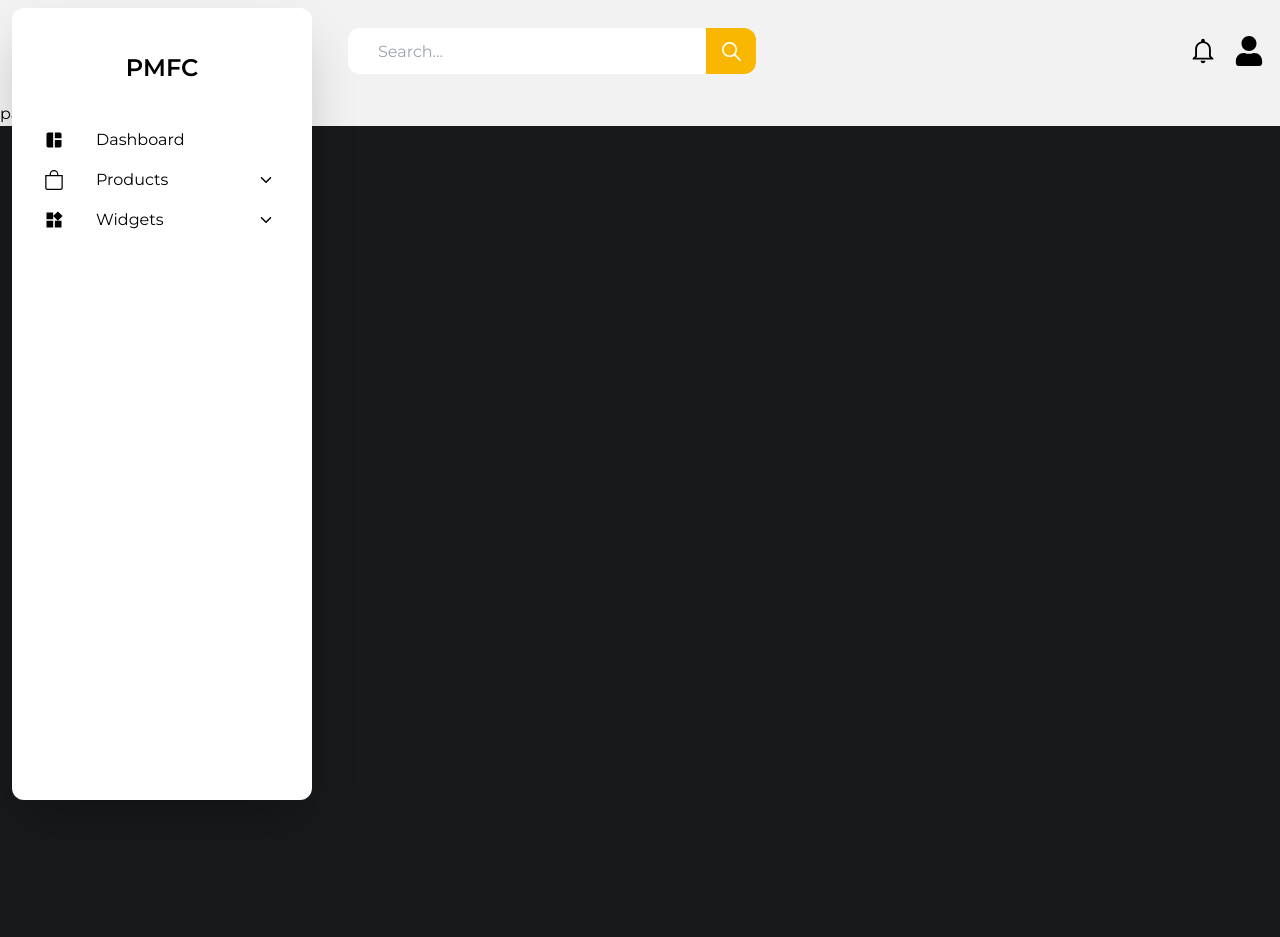
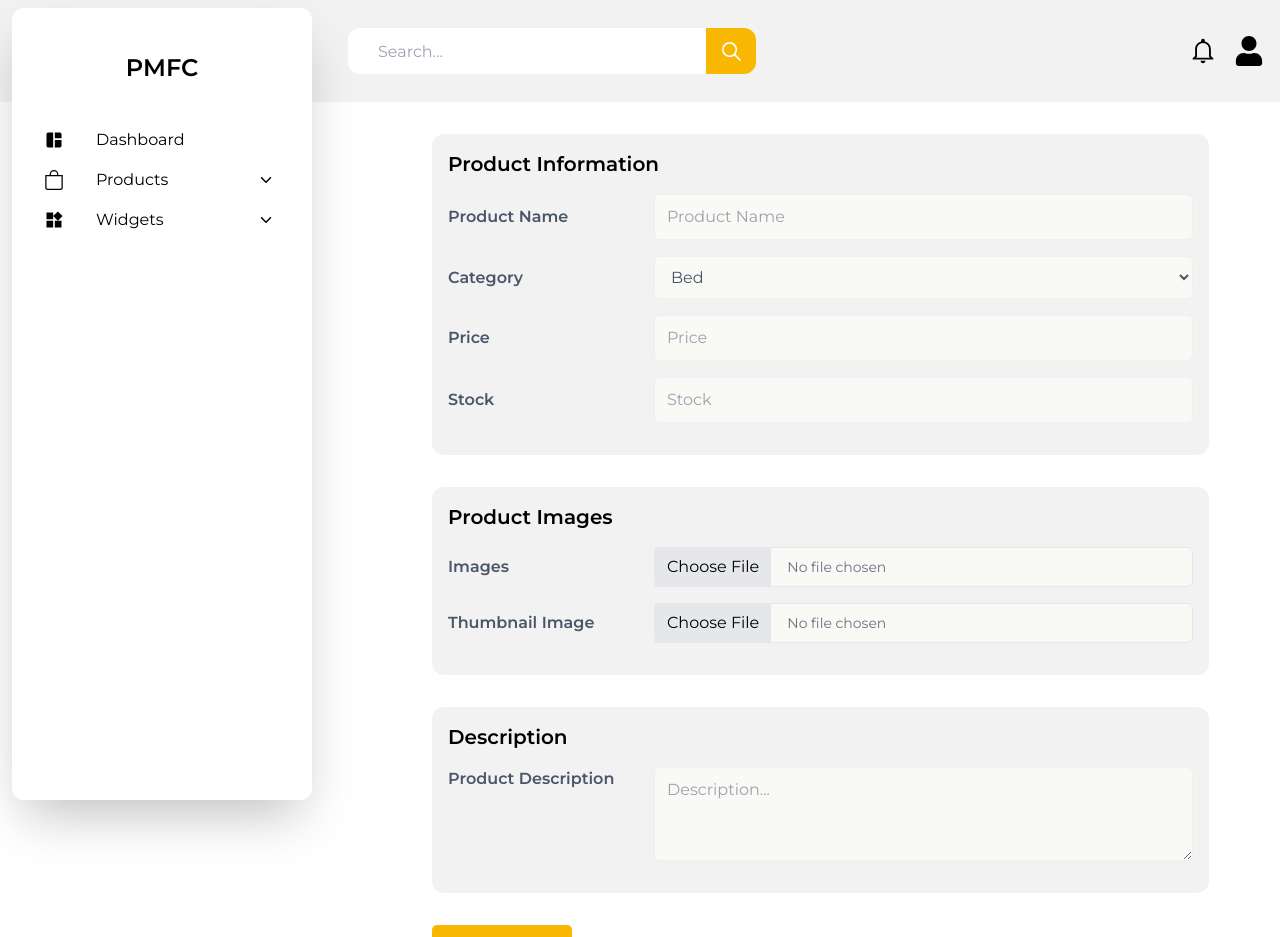
Before and after one commit to spanzyteo/furniture-cart, a Next.js app: page /admin/add-new-products in a window 1280 px wide. Shown: the top 937 px of the page. Before the commit the page ends 800 px from the top, so only its background shows below. Built offline with nearby package versions, Linux system fonts and the light colour scheme.

Commit message:
modify add-new-product page for admin

```diff
--- a/app/(admin)/admin/add-new-products/page.tsx
+++ b/app/(admin)/admin/add-new-products/page.tsx
@@ -1,7 +1,163 @@
-import React from 'react'
+'use client'
+import React, { useState } from 'react'
 
-const page = () => {
-  return <div>page</div>
+const AddNewProducts = () => {
+   const [fileName, setFileName] = useState('No file chosen')
+   const [thumbnailFilename, setThumbnailFilename] = useState('No file chosen')
+
+   const handleFileChange = (event: React.ChangeEvent<HTMLInputElement>) => {
+     const file = event.target.files?.[0]
+     setFileName(file ? file.name : 'No file chosen')
+   }
+
+   const handleThumbnailFileChange = (event: React.ChangeEvent<HTMLInputElement>) => {
+     const file = event.target.files?.[0]
+     setThumbnailFilename(file ? file.name : 'No file chosen')
+   }
+  return (
+    <div className="bg-white flex flex-col">
+      <form>
+        <div className="xl:ml-[27rem] mt-8 bg-[#F2F2F2] flex flex-col px-4 w-[90%] lg:w-[777px] rounded-xl mx-auto mb-8 pb-8">
+          <h1 className="text-xl font-semibold mt-4">Product Information</h1>
+          <div className="flex flex-col lg:flex-row lg:items-center justify-between mt-4 gap-3 lg:gap-0">
+            <h1 className="font-semibold text-[#4A5568]">Product Name</h1>
+            <input
+              type="text"
+              placeholder="Product Name"
+              className="border border-[#EFEFEF] bg-[#F9F9F6] lg:w-[539px] w-full py-[10px] pl-3 focus:outline-none rounded-[5px] text-[#4A5568]"
+              required
+            />
+          </div>
+          <div className="flex flex-col lg:flex-row lg:items-center justify-between mt-4 gap-3 lg:gap-0">
+            <h1 className="font-semibold text-[#4A5568]">Category</h1>
+            <select
+              className="focus:outline-none border border-[#EFEFEF] bg-[#F9F9F6] lg:w-[539px] w-full py-[10px] rounded-[5px] text-[#4A5568] pl-3"
+              name="category"
+              id="category"
+              defaultValue="Bed"
+              title="category"
+              required
+            >
+              <option value="Bed" className="text-black font-semibold">
+                Bed
+              </option>
+              <option value="Cabinet" className="text-black font-semibold">
+                Cabinet
+              </option>
+              <option value="Chair" className="text-black font-semibold">
+                Chair
+              </option>
+              <option value="Desk" className="text-black font-semibold">
+                Desk
+              </option>
+              <option value="Sofa" className="text-black font-semibold">
+                Sofa
+              </option>
+              <option value="Misc" className="text-black font-semibold">
+                Misc
+              </option>
+            </select>
+          </div>
+          <div className="flex flex-col lg:flex-row lg:items-center justify-between mt-4 gap-3 lg:gap-0">
+            <h1 className="font-semibold text-[#4A5568]">Price</h1>
+            <input
+              type="number"
+              placeholder="Price"
+              className="border border-[#EFEFEF] bg-[#F9F9F6] lg:w-[539px] w-full py-[10px] pl-3 focus:outline-none rounded-[5px] text-[#4A5568]"
+              required
+            />
+          </div>
+          <div className="flex flex-col lg:flex-row lg:items-center justify-between mt-4 gap-3 lg:gap-0">
+            <h1 className="font-semibold text-[#4A5568]">Stock</h1>
+            <input
+              type="number"
+              placeholder="Stock"
+              className="border border-[#EFEFEF] bg-[#F9F9F6] lg:w-[539px] w-full py-[10px] pl-3 focus:outline-none rounded-[5px] text-[#4A5568]"
+              required
+            />
+          </div>
+        </div>
+        <div className="xl:ml-[27rem] mt-8 bg-[#F2F2F2] flex flex-col px-4 w-[90%] lg:w-[777px] rounded-xl mx-auto mb-8 pb-8">
+          <h1 className="text-xl font-semibold mt-4">Product Images</h1>
+          <div className="flex flex-col lg:flex-row lg:items-center justify-between mt-4 gap-3 lg:gap-0">
+            <h1 className="font-semibold text-[#4A5568]">Images</h1>
+            <div className="custom-file-input-wrapper">
+              {/* Hidden File Input */}
+              <input
+                type="file"
+                accept="image/*"
+                id="product-image"
+                onChange={handleFileChange}
+                className="hidden"
+                required
+              />
+
+              {/* Custom Label */}
+              <label
+                htmlFor="product-image"
+                className="custom-file-label border border-gray-200 bg-[#F9F9F6] lg:w-[539px] h-[40px] focus:outline-none rounded-[5px] text-[#4A5568] flex items-center cursor-pointer"
+              >
+                <span className="file-label-text bg-gray-200 h-[40px] px-3 text-black flex items-center">
+                  Choose File
+                </span>
+                <span className="file-name text-sm text-gray-500 ml-4">
+                  {fileName}
+                </span>
+              </label>
+            </div>
+          </div>
+          <div className="flex flex-col lg:flex-row lg:items-center justify-between mt-4 gap-3 lg:gap-0">
+            <h1 className="font-semibold text-[#4A5568]">Thumbnail Image</h1>
+            <div className="custom-file-input-wrapper">
+              {/* Hidden File Input */}
+              <input
+                type="file"
+                accept="image/*"
+                id="thumbnail-image"
+                onChange={handleThumbnailFileChange}
+                className="hidden"
+                required
+              />
+
+              {/* Custom Label */}
+              <label
+                htmlFor="thumbnail-image"
+                className="custom-file-label border border-gray-200 bg-[#F9F9F6] lg:w-[539px] h-[40px] focus:outline-none rounded-[5px] text-[#4A5568] flex items-center cursor-pointer"
+              >
+                <span className="file-label-text bg-gray-200 h-[40px] px-3 text-black flex items-center">
+                  Choose File
+                </span>
+                <span className="file-name text-sm text-gray-500 ml-4">
+                  {fileName}
+                </span>
+              </label>
+            </div>
+          </div>
+        </div>
+        <div className="xl:ml-[27rem] mt-8 bg-[#F2F2F2] flex flex-col px-4 w-[90%] lg:w-[777px] rounded-xl mx-auto mb-8 pb-8">
+          <h1 className="text-xl font-semibold mt-4">Description</h1>
+          <div className="flex flex-col lg:flex-row lg:items-cente justify-between mt-4 gap-3 lg:gap-0">
+            <h1 className="font-semibold text-[#4A5568]">
+              Product Description
+            </h1>
+            <textarea
+              title="text"
+              placeholder="Description..."
+              rows={3}
+              className="border border-[#EFEFEF] bg-[#F9F9F6] lg:w-[539px] w-full py-[10px] pl-3 focus:outline-none rounded-[5px] text-[#4A5568]"
+              required
+            />
+          </div>
+        </div>
+        <button
+          type="submit"
+          className="bg-[#fab702] h-[40px] w-[140px] mx-auto text-white rounded-[5px] mb-10 text-[14px] font-semibold xl:ml-[27rem] hover:text-black hover:opacity-75 active:opacity-55 transition-all duration-500 ease-in-out"
+        >
+          Submit
+        </button>
+      </form>
+    </div>
+  )
 }
 
-export default page
+export default AddNewProducts
```
